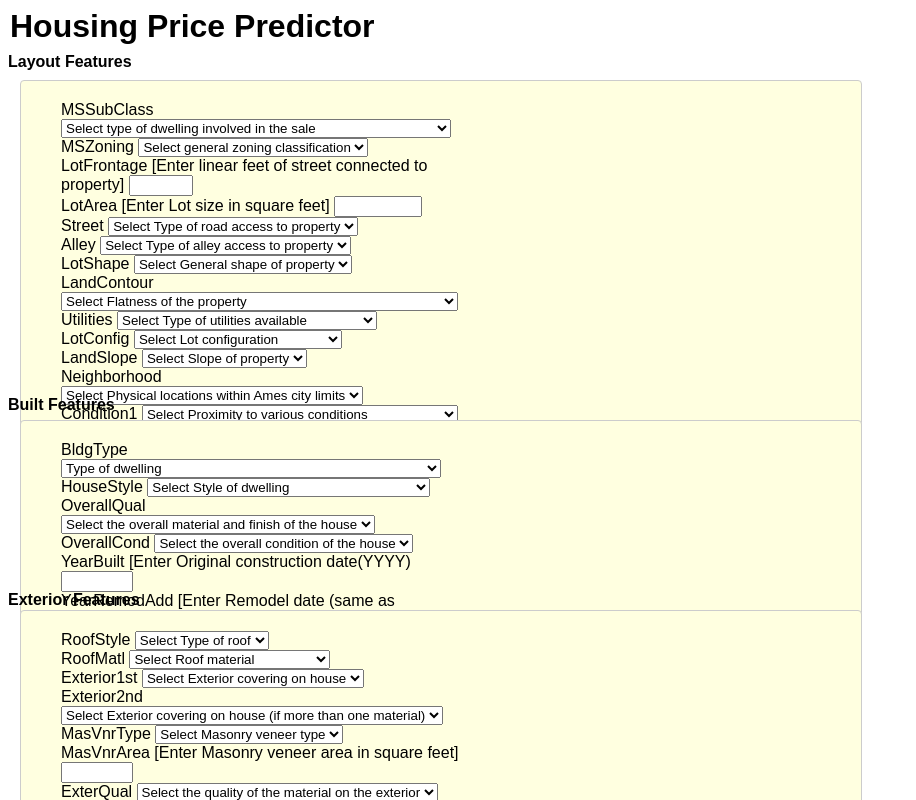
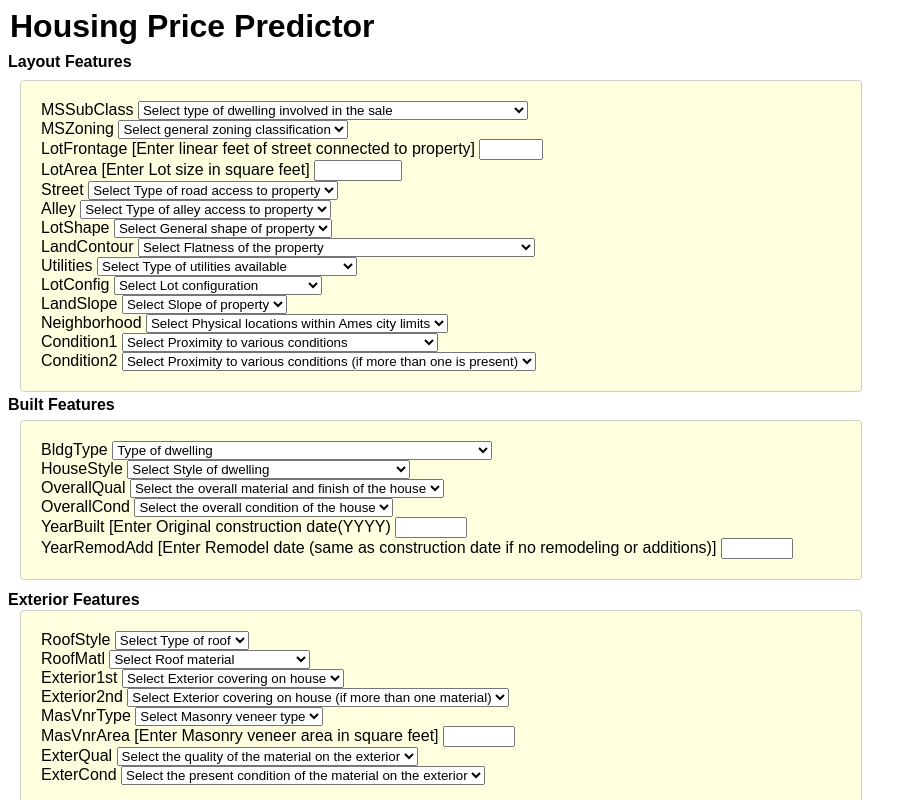
Before and after one commit to SiddharthSunilPatil/house_price_advanced_regression, a Flask app: page /predict_data in a window 1280 px wide. Shown: the whole page, without its empty margins (0-916 px from the left). Run offline with Flask 3, Linux system fonts and the light colour scheme.

Commit message:
adjusted margins

```diff
--- a/static/style_home.css
+++ b/static/style_home.css
@@ -116,8 +116,8 @@ body {
   .mb-3 {
     display: inline-block;
     vertical-align: top;
-    margin-left: 20px;
-    width: 50%;
+    margin-right: 20px;
+    width: 100%;
   }
   h2{
     position: absolute;
```
